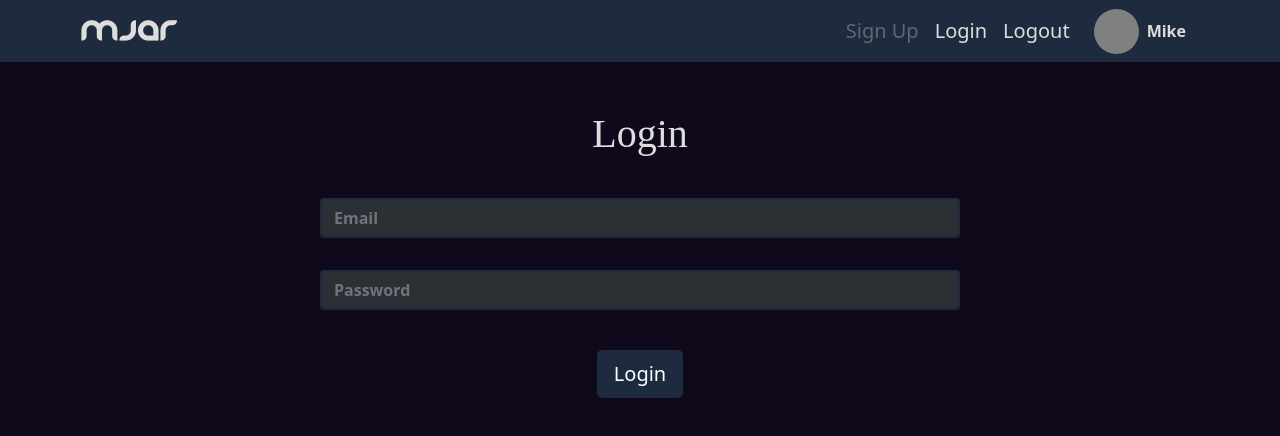
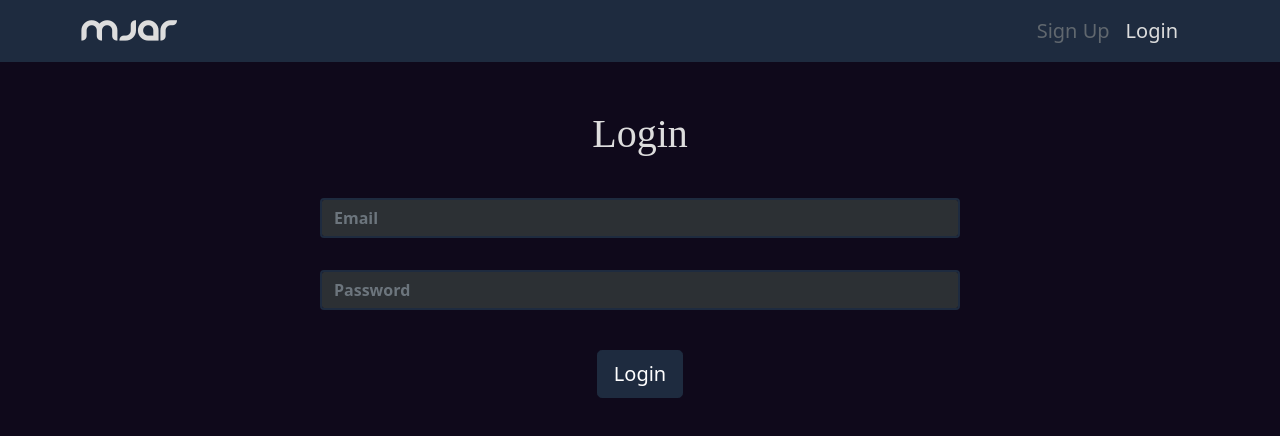
Before and after one commit to Mpb0406/MJAR, a React (Create React App) app in the folder frontend/: page /Login in a window 1280 px wide. Shown: the top 436 px of the page. Built offline with nearby package versions, Linux system fonts and the light colour scheme; a web font is replaced by a local one.

Commit message:
Added useEffect to header to grab user from local storage and if there is a token then update local state. If localstate is true then render Logged in Header

```diff
--- a/frontend/src/Components/Header.js
+++ b/frontend/src/Components/Header.js
@@ -1,4 +1,4 @@
-import React from "react";
+import React, { useEffect, useState } from "react";
 import { Navbar, Container, Nav } from "react-bootstrap";
 import { useSelector, useDispatch } from "react-redux";
 import { useNavigate } from "react-router-dom";
@@ -16,6 +16,14 @@ const Header = () => {
     navigate("/login");
   };
 
+  const [loggedIn, setLoggedIn] = useState(false);
+
+  useEffect(() => {
+    if (localStorage.getItem("user")) {
+      setLoggedIn(true);
+    }
+  }, [user]);
+
   return (
     <Navbar className="navbar-dark" bg="primary" expand="lg">
       <Container className="bg-primary">
@@ -29,14 +37,14 @@ const Header = () => {
         />
         <Navbar.Collapse className="navbar-dark" id="basic-navbar-nav">
           <Container className="navbar-dark justify-content-end bg-primary">
+            {loggedIn ? (
               <Nav
                 bg-primary
                 className="me-auto bg-primary justify-content-end bg-primary">
-              <Nav.Link className="bg-primary text-info fs-5" href="/register">
-                Sign Up
-              </Nav.Link>
-              <Nav.Link className="bg-primary text-light fs-5" href="/login">
-                Login
+                <Nav.Link
+                  className="bg-primary text-info fs-5"
+                  href="/register">
+                  My Training
                 </Nav.Link>
                 <Nav.Link
                   onClick={onLogout}
@@ -51,6 +59,20 @@ const Header = () => {
                   </div>
                 </div>
               </Nav>
+            ) : (
+              <Nav
+                bg-primary
+                className="me-auto bg-primary justify-content-end bg-primary">
+                <Nav.Link
+                  className="bg-primary text-info fs-5"
+                  href="/register">
+                  Sign Up
+                </Nav.Link>
+                <Nav.Link className="bg-primary text-light fs-5" href="/login">
+                  Login
+                </Nav.Link>
+              </Nav>
+            )}
           </Container>
         </Navbar.Collapse>
       </Container>
--- a/frontend/src/features/Auth/authSlice.js
+++ b/frontend/src/features/Auth/authSlice.js
@@ -61,6 +61,7 @@ export const authSlice = createSlice({
       state.isSuccess = false;
       state.isError = false;
       state.message = "";
+      state.user = user && user;
     },
   },
   extraReducers: (builder) => {
```
Lines whose indentation alone changed are shown as unchanged.
